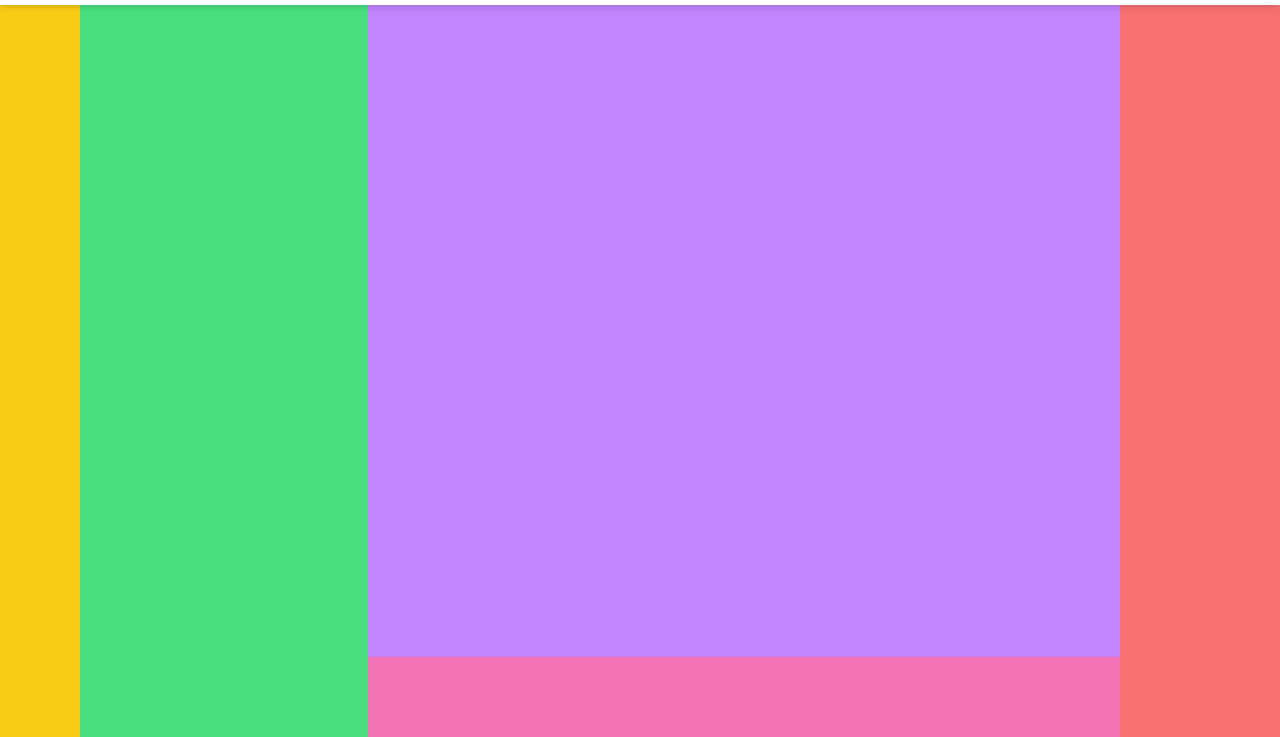
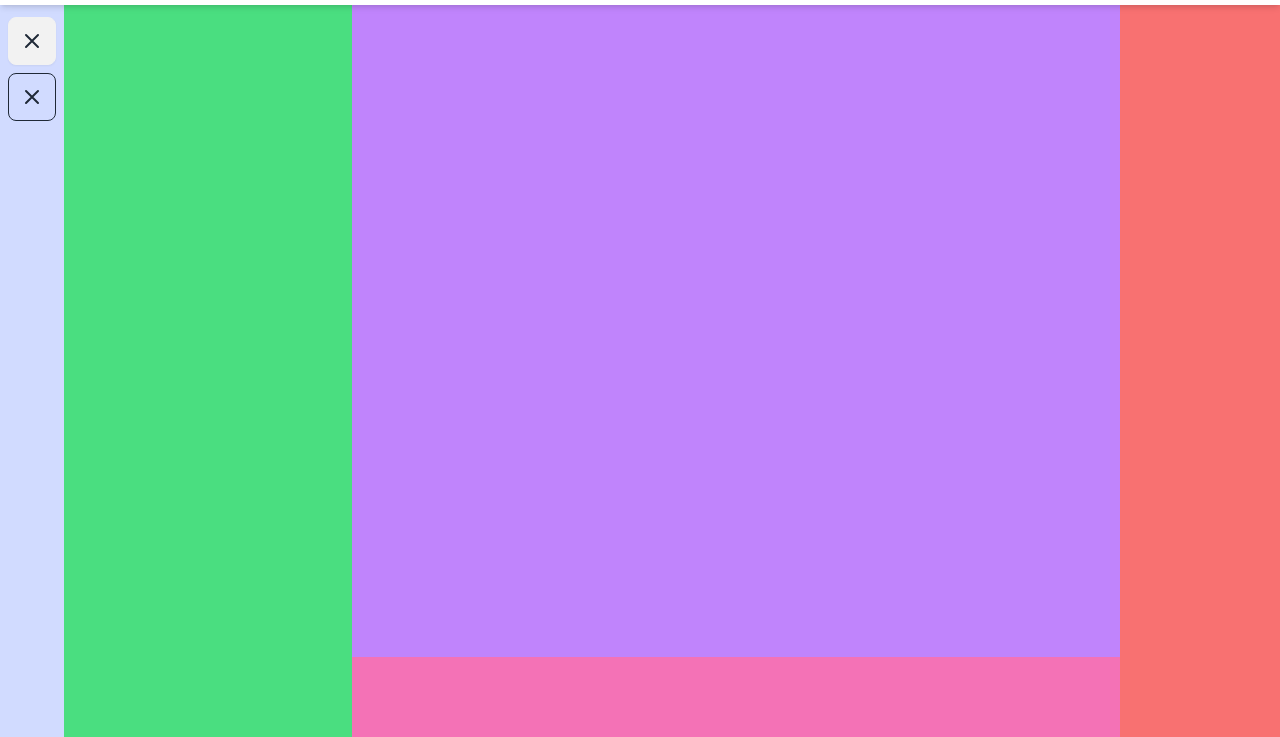
Before and after one commit to kion-dgl/Horokko-Loko, an Astro site: page / in a window 1280 px wide. Shown: the part 63-800 px from the top of the page. Built offline with nearby package versions, Linux system fonts and the light colour scheme; Astro itself is replaced by a stand-in of ours.

Commit message:
state select

```diff
--- /dev/null
+++ b/src/components/StateSelect.astro
@@ -0,0 +1,32 @@
+<div
+    class="h-full w-16 grow-0 flex flex-col gap-2 align-middle items-center pt-4 bg-primary-content"
+>
+    <button class="btn btn-square">
+        <svg
+            xmlns="http://www.w3.org/2000/svg"
+            class="h-6 w-6"
+            fill="none"
+            viewBox="0 0 24 24"
+            stroke="currentColor"
+            ><path
+                stroke-linecap="round"
+                stroke-linejoin="round"
+                stroke-width="2"
+                d="M6 18L18 6M6 6l12 12"></path></svg
+        >
+    </button>
+    <button class="btn btn-square btn-outline">
+        <svg
+            xmlns="http://www.w3.org/2000/svg"
+            class="h-6 w-6"
+            fill="none"
+            viewBox="0 0 24 24"
+            stroke="currentColor"
+            ><path
+                stroke-linecap="round"
+                stroke-linejoin="round"
+                stroke-width="2"
+                d="M6 18L18 6M6 6l12 12"></path></svg
+        >
+    </button>
+</div>
--- a/src/pages/index.astro
+++ b/src/pages/index.astro
@@ -1,5 +1,5 @@
 ---
-
+import StateSelect from "@components/StateSelect.astro";
 ---
 
 <html lang="en">
@@ -12,7 +12,9 @@
 	</head>
 	<body>
 		<!-- Navbar -->
-		<nav class="navbar bg-base-100 fixed w-full top-0 left-0 shadow-md z-50">
+		<nav
+			class="navbar bg-base-100 fixed w-full top-0 left-0 shadow-md z-50"
+		>
 			<div class="flex-1">
 				<a class="btn btn-ghost text-xl">Horokko Loko</a>
 			</div>
@@ -33,31 +35,21 @@
 		</nav>
 		<!-- Main -->
 		<main class="w-screen h-screen pt-16 flex flex-row">
-			<!-- Save State Select -->
-			<div class="h-full w-20 grow-0 bg-yellow-400">
+			<StateSelect />
 
-			</div>
 			<!-- Asset Select -->
-			<div class="h-full w-72 grow-0 bg-green-400">
-
-			</div>
+			<div class="h-full w-72 grow-0 bg-green-400"></div>
 
 			<!-- Model Preview -->
 			<div class="h-full grow bg-blue-400 flex flex-col">
 				<!-- Canvas Container -->
-				<div class="w-full grow bg-purple-400">
-
-				</div>
+				<div class="w-full grow bg-purple-400"></div>
 				<!-- Controls -->
-				<div class="w-full grow-0 h-20 bg-pink-400">
-
-				</div>
+				<div class="w-full grow-0 h-20 bg-pink-400"></div>
 			</div>
 
 			<!-- Controlls -->
-			<div class="h-full w-40 grow-0 bg-red-400">
-
-			</div>
+			<div class="h-full w-40 grow-0 bg-red-400"></div>
 		</main>
 	</body>
 </html>
```
Also changed, not shown: tsconfig.json (+7 -1 lines).
